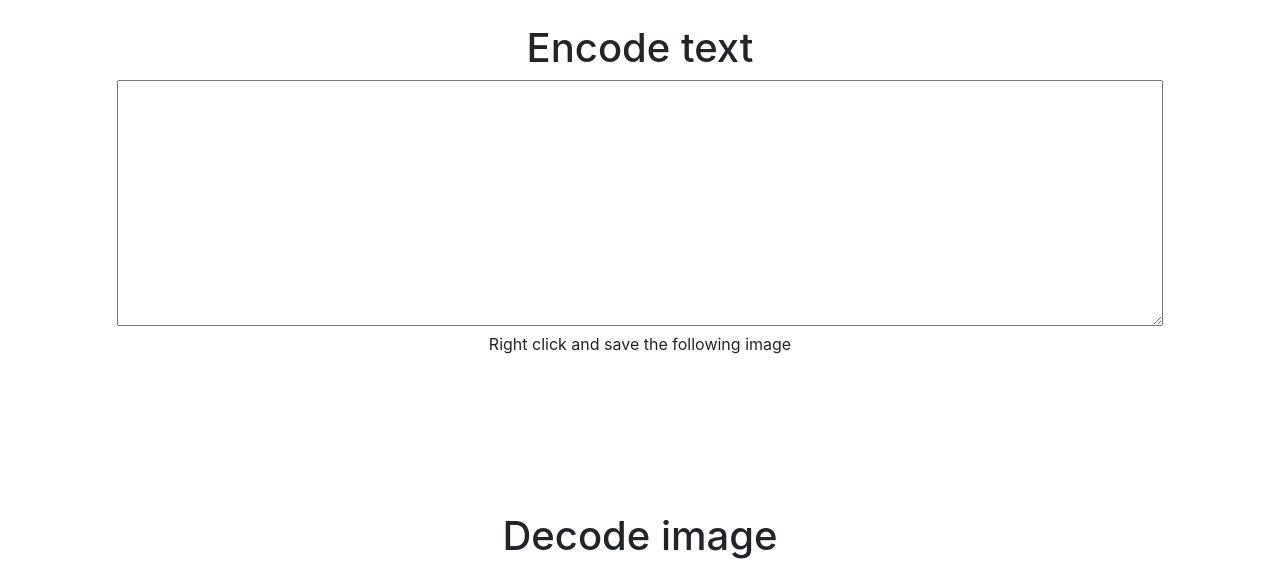
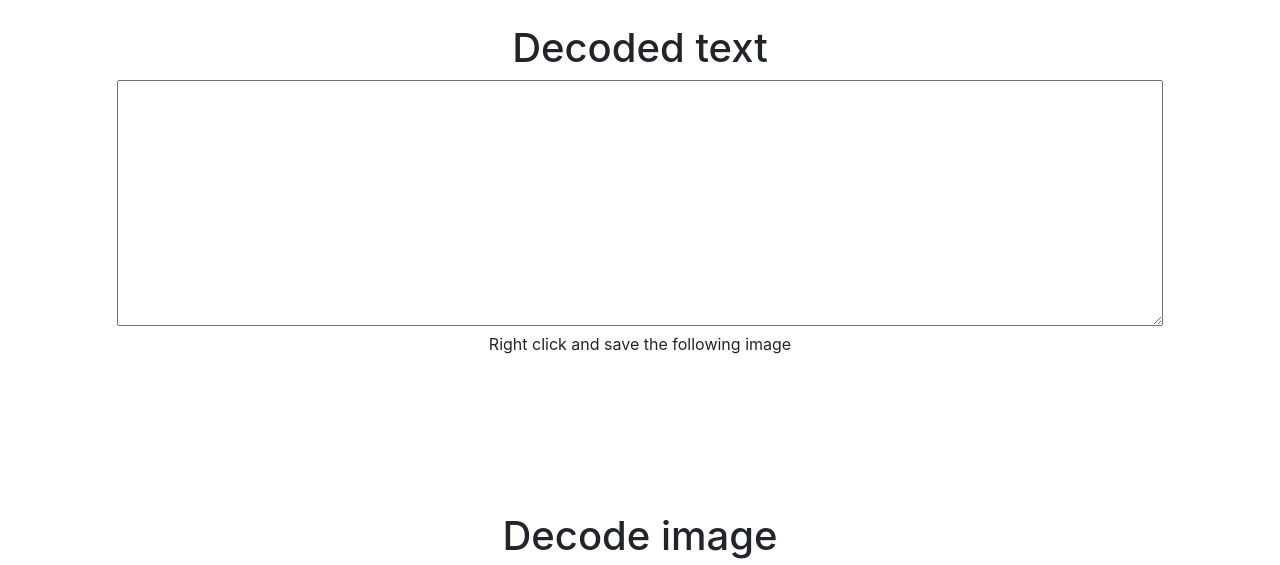
Before and after one commit to caeduroa/caeduroa.github.io, a plain HTML site: page root/index.html in a window 1280 px wide. Shown: the top 565 px of the page. Drawn offline with nearby package versions, Linux system fonts and the light colour scheme.

Commit message:
modifying label

```diff
--- a/root/index.html
+++ b/root/index.html
@@ -10,7 +10,7 @@
 			&nbsp;
 		</div>
 		<div class="row">
-			<h1 class="mx-auto">Encode text</h1>
+			<h1 class="mx-auto">Decoded text</h1>
 		</div>
 		<div class="row">
 			<div class="col" align="center">
```
